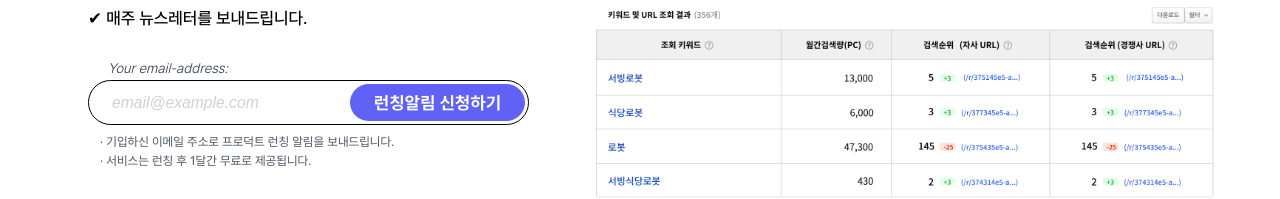
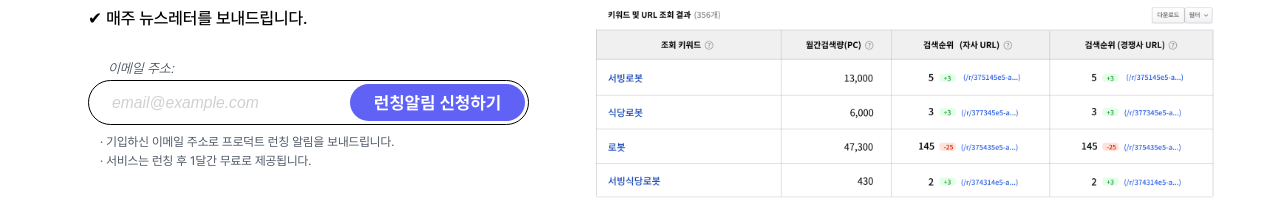
Before and after one commit to Limseongjoon/wherewework, a Next.js app: page / in a window 1280 px wide. Shown: the part 355-554 px from the top of the page. Built offline with nearby package versions, Linux system fonts and the light colour scheme.

Commit message:
[fix] Fix meta tag, text

```diff
--- a/pages/_document.tsx
+++ b/pages/_document.tsx
@@ -137,10 +137,10 @@ export default function Document() {
         <meta name="theme-color" content="#ffffff"></meta>
 
         <meta property="title" content="URLank" />
-        <meta property="og:title" content="내 사이트 검색순위 확인" />
+        <meta property="og:title" content="URLank" />
         <meta
           property="og:description"
-          content="내 사이트가 키워드별 검색결과 몇 번째에 뜨는지 확인하세요"
+          content="키워드별 내 사이트 검색순위 확인"
         />
         <meta property="og:image" content="/images/ogimage.png" />
       </Head>
--- a/pages/index.tsx
+++ b/pages/index.tsx
@@ -63,7 +63,7 @@ const FrameComponent3: NextPage = () => {
           </div>
           <div className="h-6"></div>
           <span className="mb-1 pl-5 block text-5xs font-light italic text-gray-700">
-            Your email-address:
+            이메일 주소:
           </span>
           <div className="w-fit flex flex-row items-center rounded-full box-border border-[1px] border-solid border-black text-black px-[3px] py-[3px]">
             <input
```
